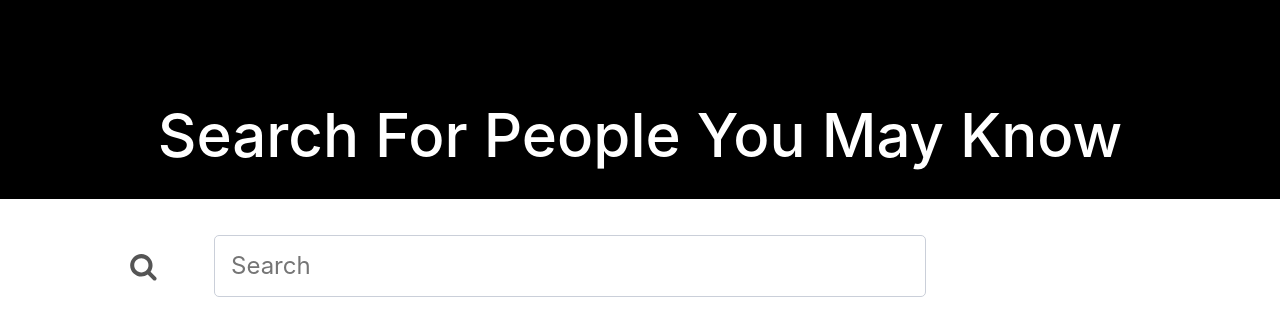
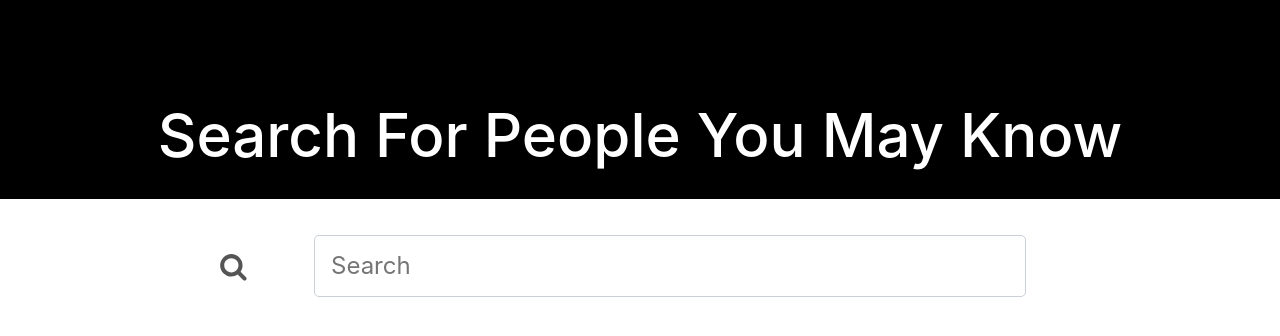
Before and after one commit to sarahwxie/GoodTunes, a Flask app: page /connect in a window 1280 px wide. Shown: the part 134-470 px from the top of the page. Run offline with Flask 2, Linux system fonts and the light colour scheme; some libraries are stand-ins or nearby versions.

Commit message:
search finalized

```diff
--- a/templates/friends.html
+++ b/templates/friends.html
@@ -15,10 +15,10 @@
 </section>
 <section id="searchDiv"
         <div style="margin-bottom: 15px;position: relative;">
-            <img src="/static/assets/search.svg" style="position: absolute;top: 19px;left: 0px;"/>
+            <img src="/static/assets/search.svg" style="position: absolute;top: 19px;left: 90px;"/>
 
                 <div class="row">
-                    <div class="search" style="width:80%; position: center;">
+                    <div class="search" style="width:80%; right: 150px; left: 100px;">
                         <input type="search" data-search="data-search" placeholder="Search" style="position: center; font-size:1.5rem;"/>
                     </div>
                     <div class="list" id="list" data-searchable="data-searchable"></div>
```
